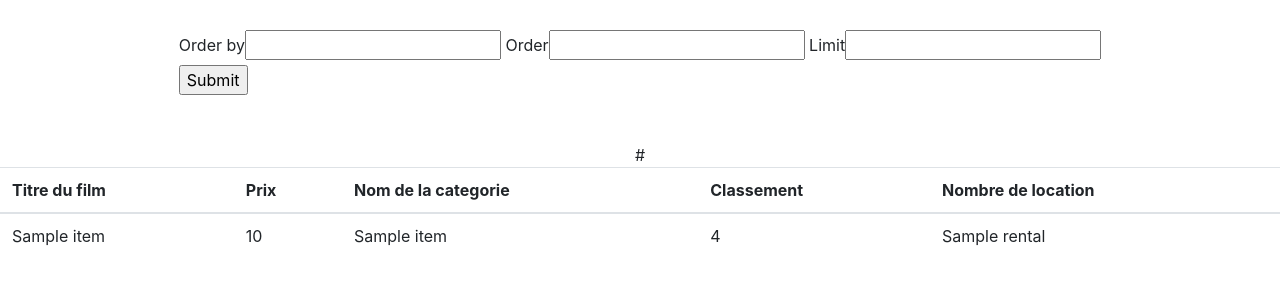
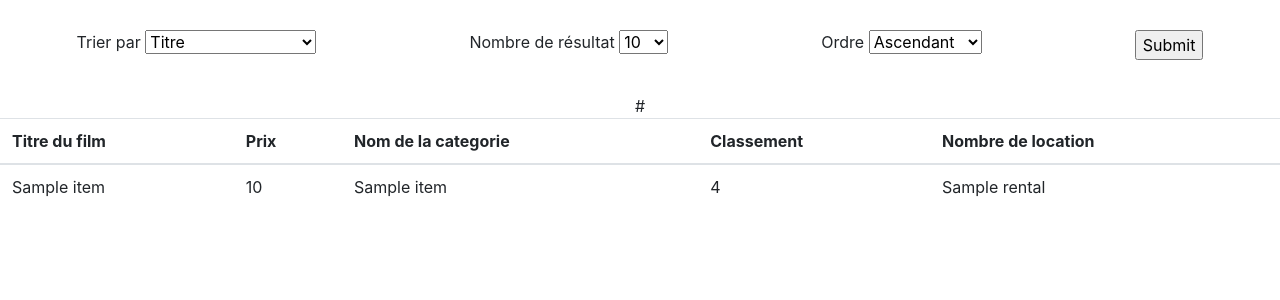
Before and after one commit to Theodrem/SGBDR_project_mt4_theotim, a Flask app: template app/templates/index.html in a window 1280 px wide. Shown: the top 300 px of the page. Run offline with Flask 2, Linux system fonts and the light colour scheme; the template is opened without the code that fills it: values that come from a table or form of the project are taken from there, most other values are stand-ins (such as "Sample title", 1, 10 or a date in 2020); form fields are guessed from the names that the template uses; some libraries are stand-ins or nearby versions.

Commit message:
change form

```diff
--- a/app/form.py
+++ b/app/form.py
@@ -1,4 +1,4 @@
-from wtforms import Form, StringField, IntegerField, SelectField, SubmitField
+from wtforms import SelectField, SubmitField
 from flask_wtf import FlaskForm
 
 
@@ -11,19 +11,16 @@
             ('category.name', 'Categorie'),
             ('rental', 'Nombre de location'),
         ],
-        label="Trier par",
     )
     order = SelectField(
         'order',
         default="ASC",
         choices=[('ASC', 'Ascendant'), ('DESC', 'Déscendant')],
-        label="Ordre des résultats",
     )
 
     limit = SelectField(
         'limit',
         default=10,
         choices=[(10, 10), (25, 25), (50, 50), (100, 100)],
-        label="Nombre de résultat",
     )
     submit = SubmitField('Submit')
--- a/app/templates/index.html
+++ b/app/templates/index.html
@@ -9,11 +9,19 @@
 <div>
     <div>
         <form class="d-flex justify-content-around" method="POST" action="{{ url_for('index') }}" style="margin-top: 30px">
+            {{ form.hidden_tag() }}
             <div class="form-group">
-                {{ form.hidden_tag() }}
-                {{ form.order_by.label }}{{ form.order_by() }}
-                {{ form.order.label }}{{ form.order() }}
-                {{ form.limit.label }}{{ form.limit() }}
+                <label for="exampleInputEmail1">Trier par</label>
+                {{ form.order_by() }}
+            </div>
+            <div class="form-group">
+                <label for="exampleInputEmail1">Nombre de résultat</label>
+                {{ form.limit() }}
+            </div>
+            <div class="form-group">
+                <label for="exampleInputEmail1">Ordre</label>
+                {{ form.order() }}
+            </div>
                 <p>{{ form.submit() }}</p>
         </form>
     </div>
```
